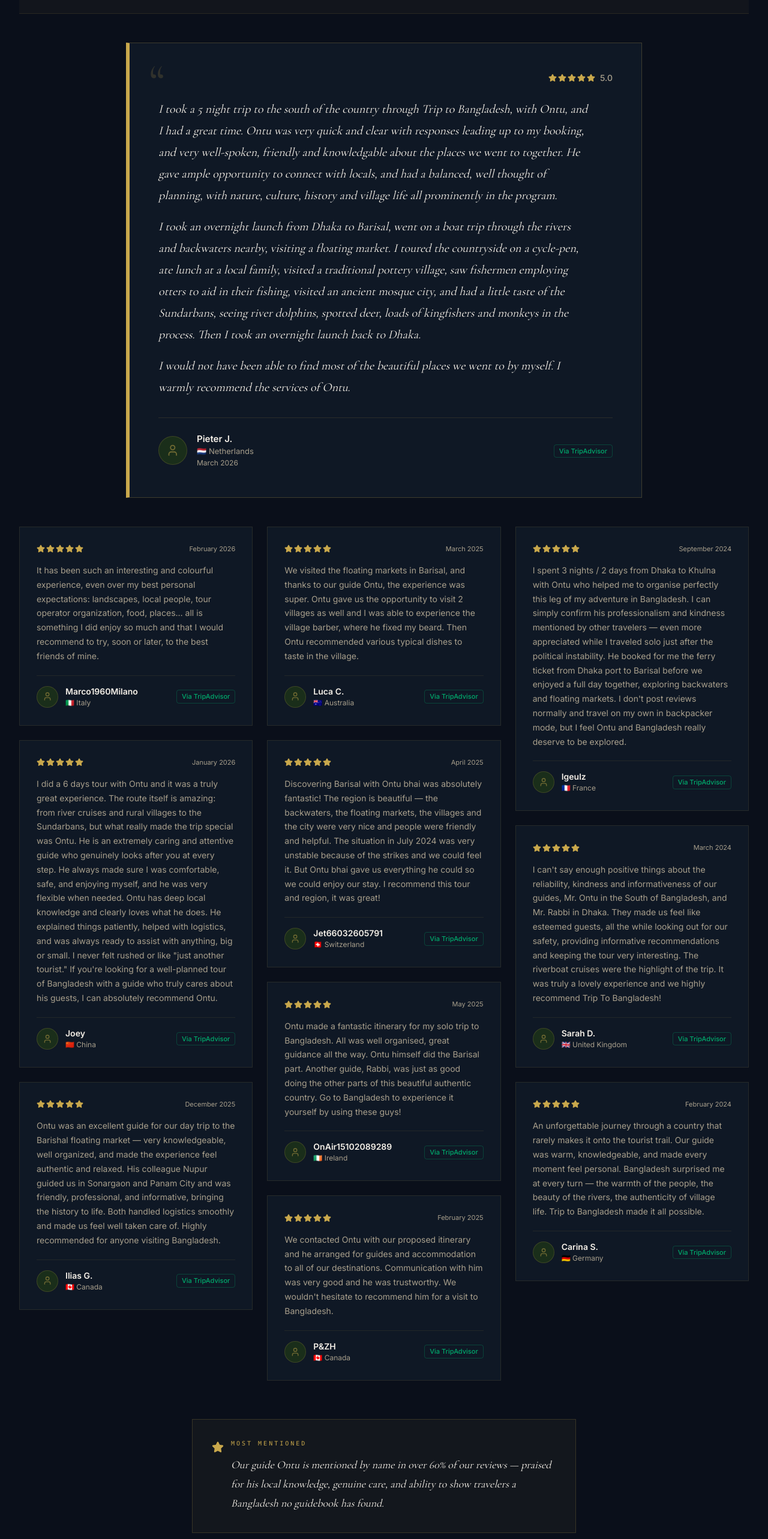
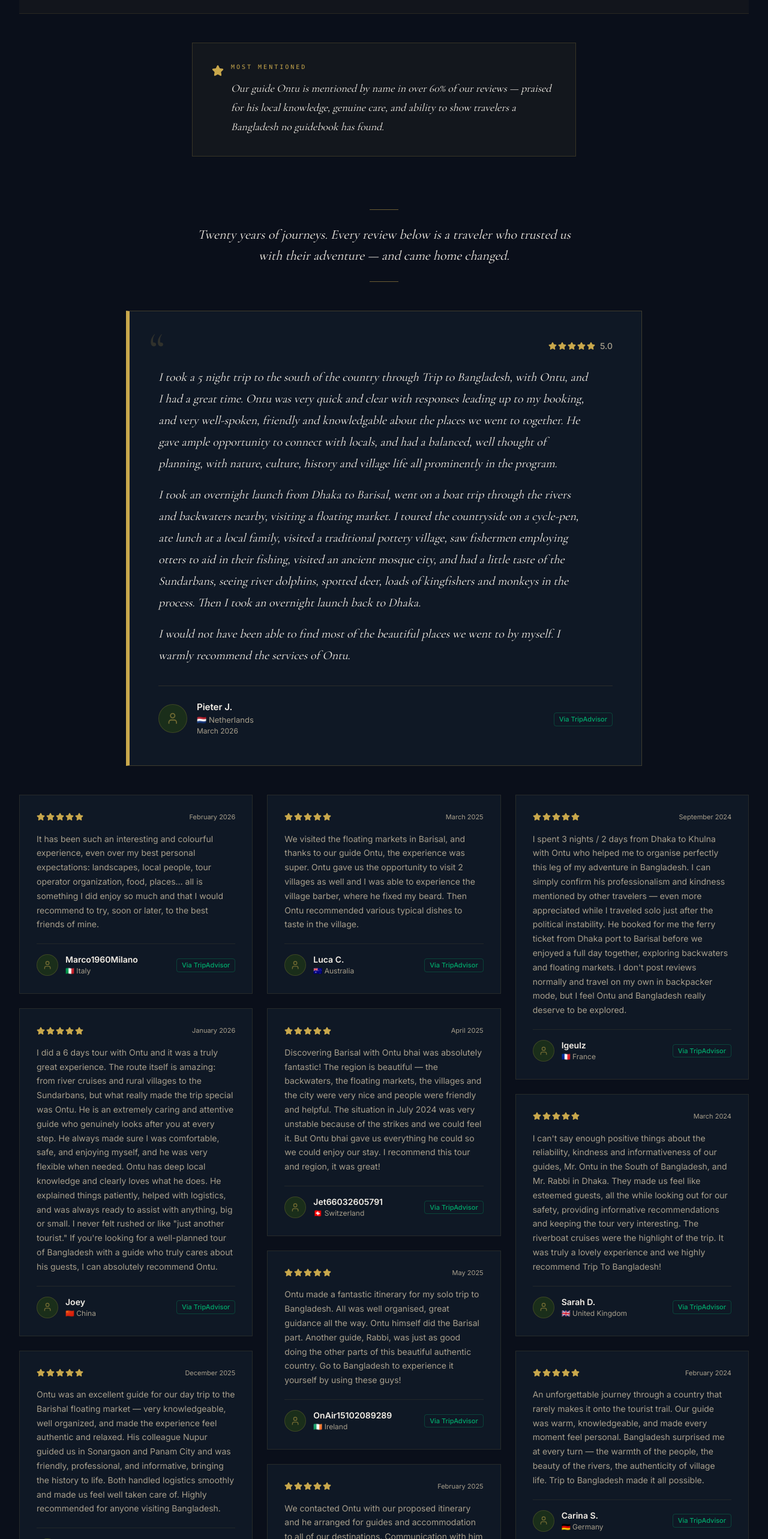
Before and after one commit to WarRinOP/Trip-To-Bangladesh, a Next.js app: page / in a window 1280 px wide. Shown: the part 3500-6066 px from the top of the page at 60% size. Built offline with nearby package versions, Linux system fonts and the light colour scheme; no server answers.

Commit message:
feat: move Ontu callout after stats row, add emotional bridge line before hero review

```diff
--- a/components/sections/TripAdvisorReviews.tsx
+++ b/components/sections/TripAdvisorReviews.tsx
@@ -227,6 +227,48 @@ export function TripAdvisorReviews() {
                     </div>
                 </ScrollReveal>
 
+                {/* ── Ontu Callout ── */}
+                <ScrollReveal>
+                    <div
+                        className="max-w-[640px] mx-auto mt-10 mb-10 p-8"
+                        style={{
+                            background: 'rgba(201,168,76,0.05)',
+                            border: '1px solid rgba(201,168,76,0.2)',
+                        }}
+                    >
+                        <div className="flex items-start gap-3">
+                            <Star className="w-5 h-5 text-accent-gold shrink-0 mt-1" fill="currentColor" />
+                            <div>
+                                <p className="font-mono text-[10px] uppercase tracking-[3px] text-accent-gold mb-3">
+                                    Most Mentioned
+                                </p>
+                                <p className="font-serif italic text-lg text-text-primary leading-[1.8]">
+                                    Our guide Ontu is mentioned by name in over 60% of our reviews — praised for his local knowledge, genuine care, and ability to show travelers a Bangladesh no guidebook has found.
+                                </p>
+                            </div>
+                        </div>
+                    </div>
+                </ScrollReveal>
+
+                {/* ── Emotional Bridge Line ── */}
+                <ScrollReveal>
+                    <div className="text-center max-w-[640px] mx-auto py-12 md:py-[48px]">
+                        <div
+                            className="mx-auto mb-6"
+                            style={{ width: 48, height: 1, background: 'rgba(201,168,76,0.5)' }}
+                            aria-hidden="true"
+                        />
+                        <p className="font-serif italic text-[18px] md:text-[22px] leading-relaxed" style={{ color: '#f5f0e8' }}>
+                            Twenty years of journeys. Every review below is a traveler who trusted us with their adventure — and came home changed.
+                        </p>
+                        <div
+                            className="mx-auto mt-6"
+                            style={{ width: 48, height: 1, background: 'rgba(201,168,76,0.5)' }}
+                            aria-hidden="true"
+                        />
+                    </div>
+                </ScrollReveal>
+
                 {/* ── Hero Review Card ── */}
                 <ScrollReveal>
                     <div
@@ -333,29 +375,6 @@ export function TripAdvisorReviews() {
                     ))}
                 </div>
 
-                {/* ── Ontu Callout ── */}
-                <ScrollReveal>
-                    <div
-                        className="max-w-[640px] mx-auto mt-16 p-8"
-                        style={{
-                            background: 'rgba(201,168,76,0.05)',
-                            border: '1px solid rgba(201,168,76,0.2)',
-                        }}
-                    >
-                        <div className="flex items-start gap-3">
-                            <Star className="w-5 h-5 text-accent-gold shrink-0 mt-1" fill="currentColor" />
-                            <div>
-                                <p className="font-mono text-[10px] uppercase tracking-[3px] text-accent-gold mb-3">
-                                    Most Mentioned
-                                </p>
-                                <p className="font-serif italic text-lg text-text-primary leading-[1.8]">
-                                    Our guide Ontu is mentioned by name in over 60% of our reviews — praised for his local knowledge, genuine care, and ability to show travelers a Bangladesh no guidebook has found.
-                                </p>
-                            </div>
-                        </div>
-                    </div>
-                </ScrollReveal>
-
                 {/* ── Bottom CTA ── */}
                 <ScrollReveal>
                     <div className="text-center mt-14">
```
